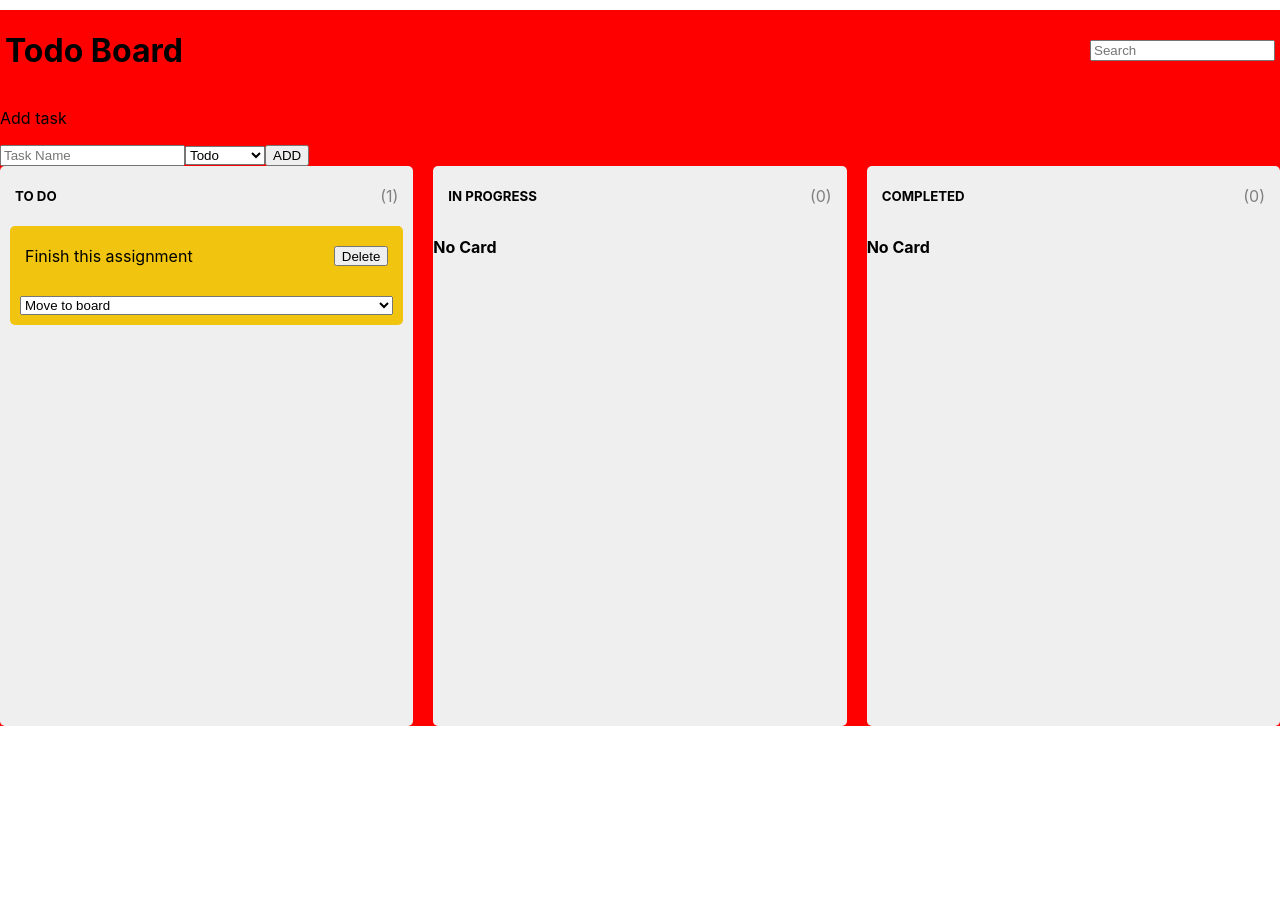
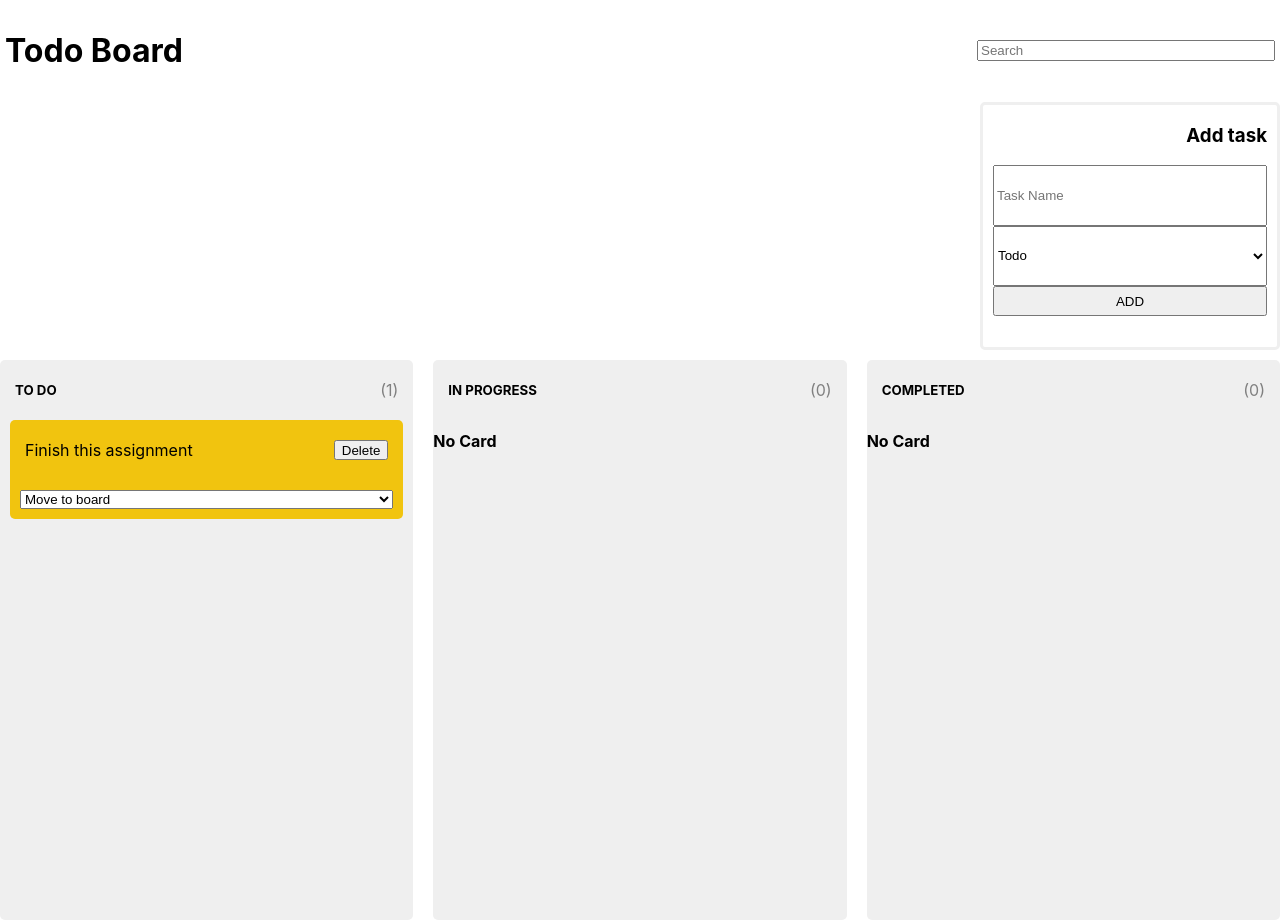
Before and after one commit to thisshri/todo-board, a React (Create React App) app: page / in a window 1280 px wide. Before the commit the page ends 800 px from the top, so only its background shows below. Built offline with nearby package versions, Linux system fonts and the light colour scheme.

Commit message:
Add style to add task section

```diff
--- a/src/containers/todoBoard/index.js
+++ b/src/containers/todoBoard/index.js
@@ -104,8 +104,9 @@ const TodoBoard = () => {
         <input type="text" id="myInput" values={searchKey} onKeyUp={handleSearch} placeholder="Search"/>
       </div>
 
-      <p>Add task</p>
+      <div className="task-wrapper">
         <div className="add-task">
+          <h3>Add task</h3>
           <input type="text" value={taskName} onChange={handleTaskName} placeholder="Task Name"/>
           <select name="Change Status" ref={taskType}>
             {
@@ -117,6 +118,7 @@ const TodoBoard = () => {
           <button onClick={handleAddTask}>
             ADD
           </button>
+        </div>
       </div>
       <div className="boards">
         <Board
--- a/src/containers/todoBoard/styles.scss
+++ b/src/containers/todoBoard/styles.scss
@@ -1,12 +1,39 @@
 .todo-board {
-  background-color: red;
 
   .header {
     margin: 10px 5px;
     display: flex;
     justify-content: space-between;
     align-items: center;
+
+    input {
+      width: 290px;
+    }
   }
+
+  .task-wrapper {
+    margin-left: auto;
+    width: 300px;
+
+    .add-task {
+      display: grid;
+      grid-template-rows: 1fr 1fr 1fr 1fr;
+      border: solid #efefef;
+      border-radius: 5px;
+      padding-inline: 10px;
+      margin-block: 10px;
+
+      h3 {
+        text-align: right;
+      }
+
+      button {
+        height: 30px;
+        text-align: center;
+      }
+    }
+  }
+
 
   .boards {
     display: grid;
```
Lines whose indentation alone changed are shown as unchanged.
